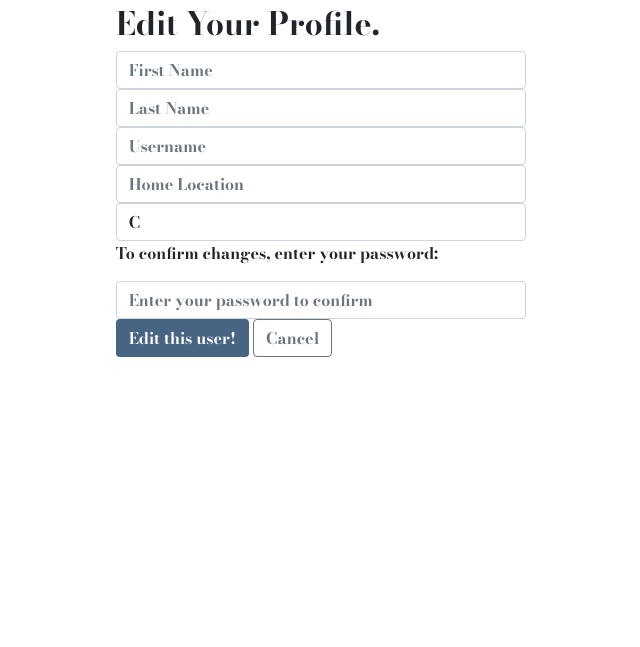
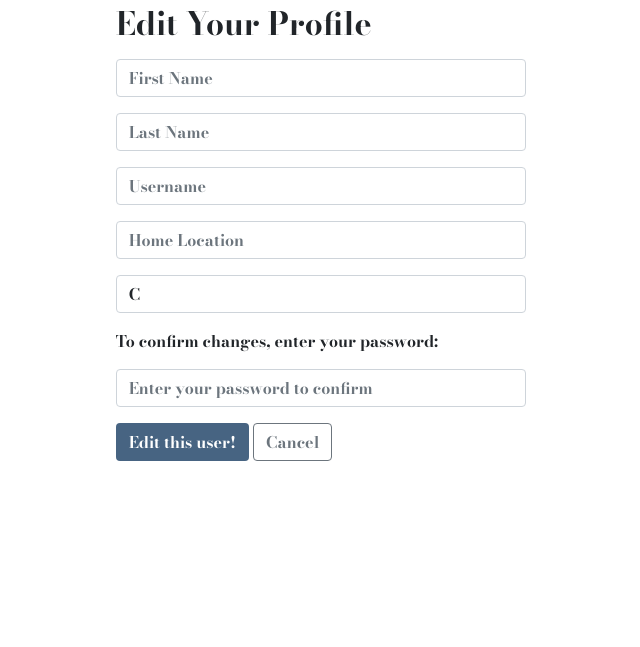
Before and after one commit to esmps/4cast, a Flask app: template src/templates/users/edit.html in a window 1280 px wide. Shown: the part 103-750 px from the top of the page, without its empty margins (319-959 px from the left). Run offline with Flask 2, Linux system fonts and the light colour scheme; the template is opened without the code that fills it: values that come from a table or form of the project are taken from there, others are empty; some libraries are stand-ins or nearby versions.

Commit message:
minor edits

```diff
--- a/src/templates/other/404.html
+++ b/src/templates/other/404.html
@@ -3,7 +3,7 @@
 {% block content %}
 <div class="row justify-content-center pt-5">
     <div class="message-404 text-center col-9">
-        <h1 class="display-4">404: Page Not Found</h1>
+        <h1 class="display-4">Page Not Found</h1>
         <p>Unfortunately, what you are looking for doesn't exist.</p>
         <a href="{{ url_for('homepage')}}" class="btn btn-block">Back to Home Page</a>
     </div>
--- a/src/templates/users/edit.html
+++ b/src/templates/users/edit.html
@@ -6,7 +6,7 @@
 
   <div class="row justify-content-md-center">
     <div class="col-md-4">
-      <h2 class="join-message">Edit Your Profile.</h2>
+      <h2 class="join-message">Edit Your Profile</h2>
       <form method="POST" id="user_form">
         {{ form.hidden_tag() }}
 
@@ -18,7 +18,7 @@
           {% if field.type == "BooleanField" %}
             {{ field }} {{ field.label }}
           {% else %}
-            {{ field(placeholder=field.label.text, class="form-control") }}
+            {{ field(placeholder=field.label.text, class="form-control my-3") }}
           {% endif %}
 
         {% endfor %}
@@ -31,7 +31,7 @@
           </span>
           {% endfor %}
         {% endif %}
-        {{ form.password(placeholder="Enter your password to confirm", class="form-control") }}
+        {{ form.password(placeholder="Enter your password to confirm", class="form-control my-3") }}
 
         <div class="edit-btn-area">
           <button class="btn btn-block">Edit this user!</button>
```
